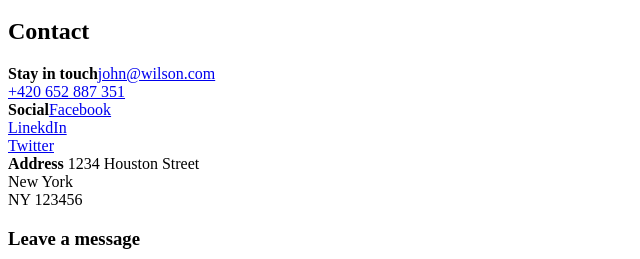
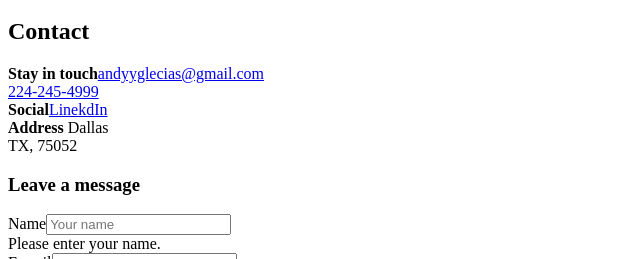
Before and after one commit to andyyglecias/Portfolio, a Vue app: page /#/ in a window 1280 px wide. Shown: the part 2193-2452 px from the top of the page, without its empty margins (0-640 px from the left). Built offline with nearby package versions, Linux system fonts and the light colour scheme; the HTML template or start-up script is replaced by a standard one.

Commit message:
updated info in contact section

```diff
--- a/src/views/HomeView.vue
+++ b/src/views/HomeView.vue
@@ -189,24 +189,24 @@
                   <div class="col-12 col-md-4">
                     <div class="contact">
                       <strong class="contact-label">Stay in touch</strong>
-                      <a href="mailto:john@wilson.com">john@wilson.com</a><br />
-                      <a href="tel:+420652887351">+420 652 887 351</a>
+                      <a href="mailto:andyyglecias@gmail.com"
+                        >andyyglecias@gmail.com</a
+                      ><br />
+                      <a href="tel:+420652887351">224-245-4999</a>
                     </div>
                   </div>
                   <div class="col-12 col-md-4">
                     <div class="contact">
                       <strong class="contact-label">Social</strong>
-                      <a href="https://www.facebook.com">Facebook</a><br />
-                      <a href="https://www.linked.com">LinekdIn</a><br />
-                      <a href="https://www.twitter.com">Twitter</a>
+                      <a href="www.linkedin.com/in/andy-yglecias">LinekdIn</a
+                      ><br />
                     </div>
                   </div>
                   <div class="col-12 col-md-4">
                     <div class="contact">
                       <strong class="contact-label">Address</strong>
-                      1234 Houston Street<br />
-                      New York<br />
-                      NY 123456<br />
+                      Dallas<br />
+                      TX, 75052<br />
                     </div>
                   </div>
                 </div>
```
